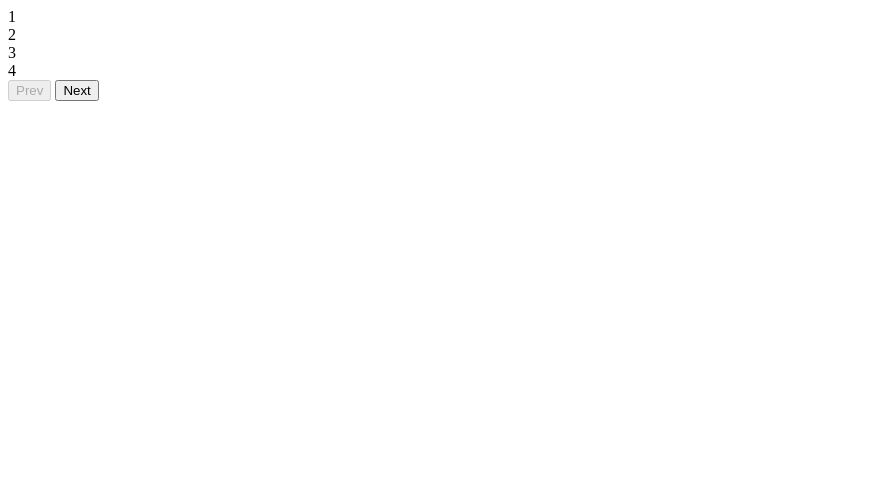
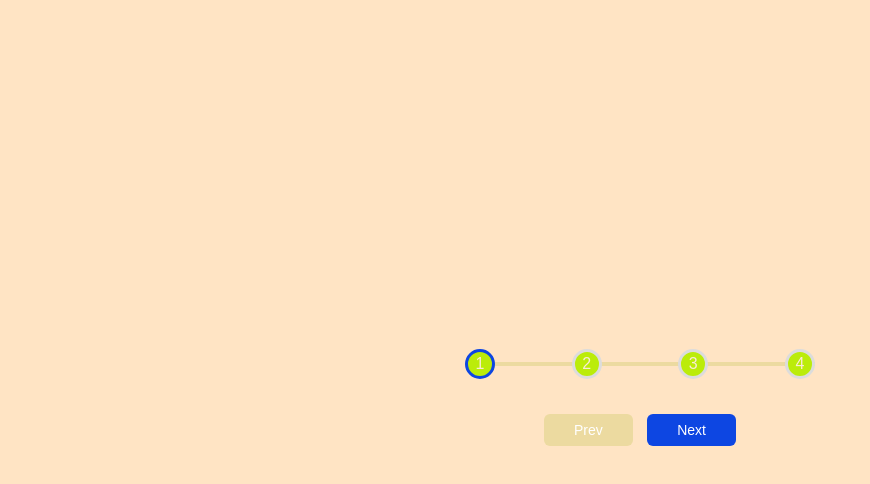
Before and after one commit to BOUTCHOUANG1/code_everyday_challenge_100, a plain HTML site: page DAY-2/index.html in a window 1280 px wide. Shown: the whole page, without its empty margins (0-870 px from the left). Drawn offline with Linux system fonts and the light colour scheme; a web font is replaced by a local one.

Commit message:
TUTORIAL

```diff
--- a/DAY-2/index.html
+++ b/DAY-2/index.html
@@ -8,16 +8,21 @@
 </head>
 <body>
     <div class="container">
+        <div class="progress-container">
             <div class="progress" id="progress"></div>
             <div class="circle active">1</div>
             <div class="circle">2</div>
             <div class="circle">3</div>
             <div class="circle">4</div>
+
         </div>
 
     <button class="btn" id="prev" disabled>Prev</button>
 
     <button class="btn" id="next" >Next</button>
+
+    </div>
+
     <script src="script.js"></script>
 </body>
 </html>
--- a/DAY-2/style.css
+++ b/DAY-2/style.css
@@ -0,0 +1,103 @@
+@import url('https://fonts.googleapis.com/css?family=Muli&display=swap');
+
+* {
+    box-sizing: border-box;
+    margin: 0;
+    padding: 0
+}
+
+:root {
+    --line-border-fill: rgb(13, 70, 226);
+    --line-border-empty:rgb(236, 218, 160);
+
+}
+
+body {
+background-color: bisque;
+font-family: 'Muli', sans-serif;
+display: flex;
+align-items: center;
+justify-content: center;
+height: 100vh;
+overflow: hidden;
+}
+
+.container {
+    text-align: center;
+}
+
+.progress-container {
+   display: flex;
+   justify-content: space-between;
+   position: relative;
+   margin-bottom: 30px;
+   max-width: 100%;
+   width: 350px;
+}
+
+.progress-container::before {
+    content: '';
+    position: absolute;
+    top: 50%;
+    left: 0;
+    height: 4px;
+    width: 100%;
+    z-index: -1;
+    transform: translateY(-50%);
+    background-color:var(--line-border-empty);
+}
+
+
+.progress {
+    position: absolute;
+    top: 50%;
+    left: 0;
+    height: 4px;
+    width: 0%;
+    z-index: -1;
+    transition: 0.4s ease;
+    transform: translateY(-50%);
+    background-color: var(--line-border-fill);
+}
+
+.circle {
+  border-radius: 50%;
+  height: 30px;
+  width: 30px;
+  border: 3px solid gainsboro;
+  background-color: rgb(187, 236, 10);
+  display: flex;
+  justify-content: center;
+  align-items: center;
+  color: antiquewhite;
+  transition: 0.4s ease;
+}
+
+.circle.active {
+    border-color: var(--line-border-fill);
+}
+
+.btn {
+    background-color: var(--line-border-fill);
+    color: white;
+    border: 0;
+    cursor: pointer;
+    font-family: inherit;
+    border-radius: 6px;
+    padding: 8px 30px;
+    margin: 5px;
+    font-size: 14px;
+}
+
+.btn:active {
+    transform: scale(0.98);
+}
+
+.btn:focus {
+    outline: 0;
+}
+
+.btn:disabled {
+    background-color: var(--line-border-empty);
+    cursor: not-allowed;
+}
```
Lines whose indentation alone changed are shown as unchanged.
